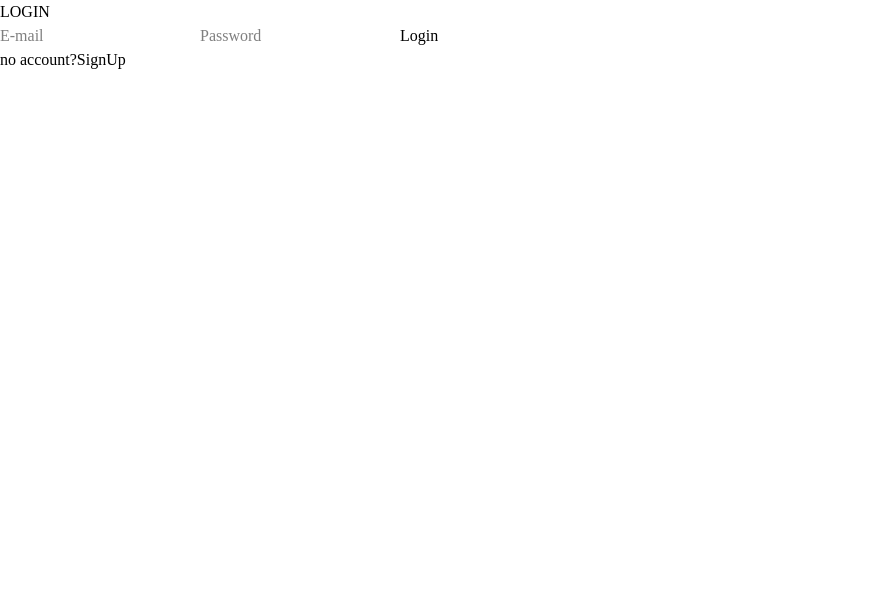
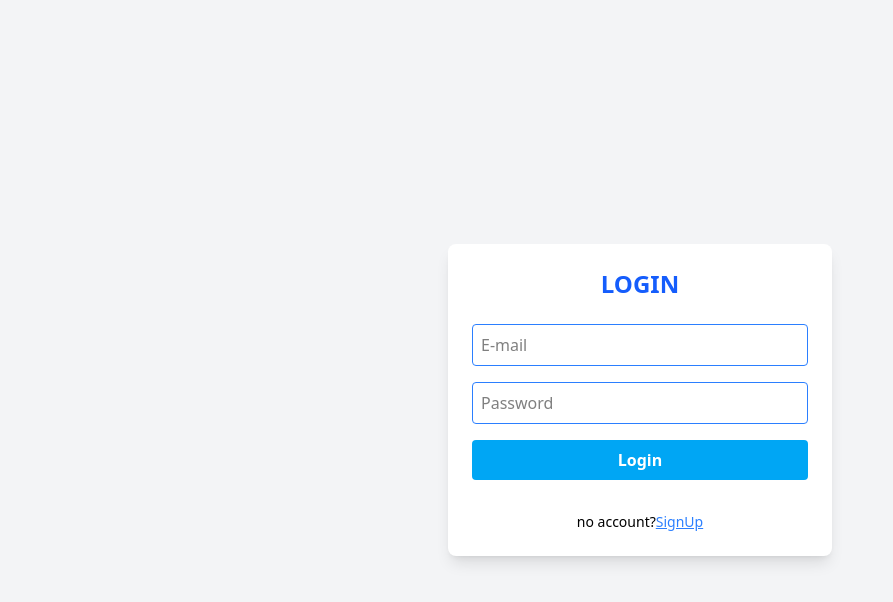
Before and after one commit to kavinduishara/pos, a React (Vite) app in the folder frontend/pos-front-end/: page /login in a window 1280 px wide. Shown: the top 602 px of the page, without its empty margins (0-893 px from the left). Built offline with nearby package versions, Linux system fonts and the light colour scheme.

Commit message:
install tailwind

```diff
--- a/frontend/pos-front-end/package.json
+++ b/frontend/pos-front-end/package.json
@@ -21,6 +21,7 @@
   },
   "devDependencies": {
     "@eslint/js": "^9.29.0",
+    "@tailwindcss/vite": "^4.3.3",
     "@types/react": "^19.1.8",
     "@types/react-dom": "^19.1.6",
     "@vitejs/plugin-react": "^4.5.2",
@@ -28,6 +29,7 @@
     "eslint-plugin-react-hooks": "^5.2.0",
     "eslint-plugin-react-refresh": "^0.4.20",
     "globals": "^16.2.0",
+    "tailwindcss": "^4.3.3",
     "vite": "^7.0.0"
   }
 }
--- a/frontend/pos-front-end/src/index.css
+++ b/frontend/pos-front-end/src/index.css
@@ -4,73 +4,7 @@
   height: 94%;
 }
 
-/*@import "tailwindcss";
-
-/* :root {
-  font-family: system-ui, Avenir, Helvetica, Arial, sans-serif;
-  line-height: 1.5;
-  font-weight: 400;
-
-  color-scheme: light dark;
-  color: rgba(255, 255, 255, 0.87);
-  background-color: #242424;
-
-  font-synthesis: none;
-  text-rendering: optimizeLegibility;
-  -webkit-font-smoothing: antialiased;
-  -moz-osx-font-smoothing: grayscale;
-}
-
-a {
-  font-weight: 500;
-  color: #646cff;
-  text-decoration: inherit;
-}
-a:hover {
-  color: #535bf2;
-}
-
 body {
   margin: 0;
-  display: flex;
-  place-items: center;
-  min-width: 320px;
-  min-height: 100vh;
+  font-family: system-ui, sans-serif;
 }
-
-h1 {
-  font-size: 3.2em;
-  line-height: 1.1;
-}
-
-button {
-  border-radius: 8px;
-  border: 1px solid transparent;
-  padding: 0.6em 1.2em;
-  font-size: 1em;
-  font-weight: 500;
-  font-family: inherit;
-  background-color: #1a1a1a;
-  cursor: pointer;
-  transition: border-color 0.25s;
-}
-button:hover {
-  border-color: #646cff;
-}
-button:focus,
-button:focus-visible {
-  outline: 4px auto -webkit-focus-ring-color;
-}
-
-@media (prefers-color-scheme: light) {
-  :root {
-    color: #213547;
-    background-color: #ffffff;
-  }
-  a:hover {
-    color: #747bff;
-  }
-  button {
-    background-color: #f9f9f9;
-  }
-} */
```
Also changed, not shown: 1 other file (tests, documents, lock files or other folders).
